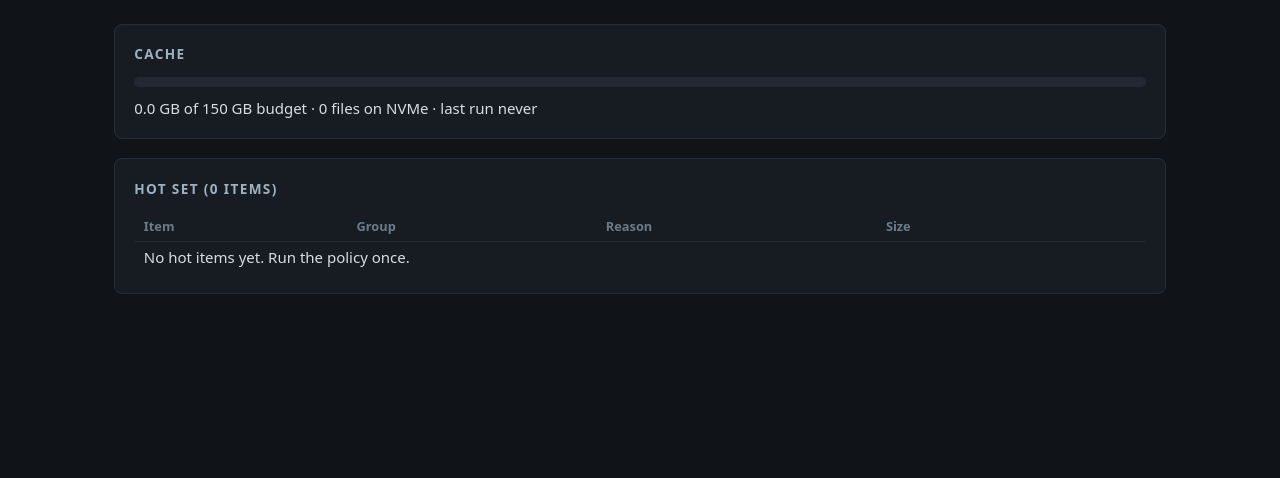
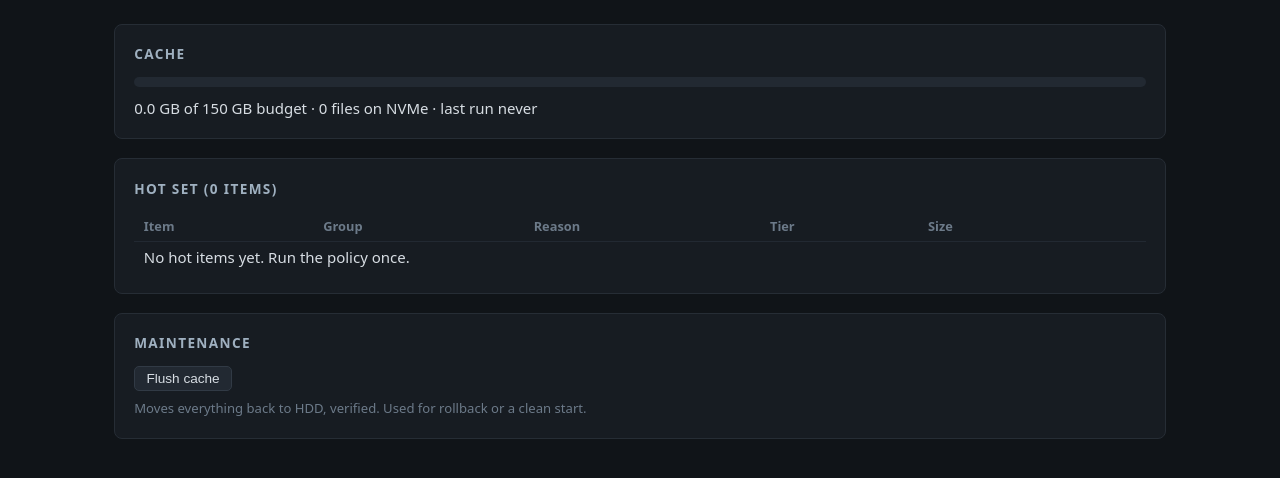
Before and after one commit to m2key1/hotshelf, a FastAPI app: page / in a window 1280 px wide. Shown: the part 52-530 px from the top of the page. Run offline with FastAPI, Linux system fonts and the light colour scheme; data that the repository does not hold is empty.

Commit message:
Tier badges, cache flush, webhook debounce and hit tracking

```diff
--- a/hotshelf/config.py
+++ b/hotshelf/config.py
@@ -22,7 +22,8 @@ DEFAULTS = {
         "users": [],
         "move_sidecars": True,
     },
-    "run": {"interval_minutes": 15, "dry_run": True},
+    "run": {"interval_minutes": 15, "dry_run": True,
+            "webhook_debounce_minutes": 5, "log_keep": 5000},
 }
 
 
--- a/hotshelf/jellyfin.py
+++ b/hotshelf/jellyfin.py
@@ -63,6 +63,11 @@ class Jellyfin:
                 series[sid] = (item.get("SeriesName", sid), played)
         return series
 
+    def item_path(self, item_id):
+        """Branch-relative path of one item by id, or None."""
+        items = self.get("/Items", ids=item_id, Fields="Path").get("Items", [])
+        return self.relpath(items[0].get("Path")) if items else None
+
     def episodes(self, series_id, user_id):
         """Ordered episodes of a series with per-user watch state."""
         items = self.get(
--- a/hotshelf/metrics.py
+++ b/hotshelf/metrics.py
@@ -9,3 +9,5 @@ promotes = Counter("hotshelf_promotes_total", "Files promoted to NVMe")
 demotes = Counter("hotshelf_demotes_total", "Files demoted to HDD")
 moved_bytes = Counter("hotshelf_moved_bytes_total", "Bytes moved in either direction")
 errors = Counter("hotshelf_errors_total", "Failed moves")
+cache_hits = Counter("hotshelf_cache_hits_total", "Playback starts served from NVMe")
+cache_misses = Counter("hotshelf_cache_misses_total", "Playback starts served from HDD")
--- a/hotshelf/runner.py
+++ b/hotshelf/runner.py
@@ -121,10 +121,13 @@ def _run(cfg, state):
         _execute(state, mover.demote, "demote", relpath, snapshot.nvme[relpath], dry, moved)
 
     _update_metrics(cfg, snapshot, moved, dry)
+    promoted_now = {w.relpath for w in promotes} if not dry else set()
     summary = {
         "ts": time.time(), "dry_run": dry, "warnings": warnings, **moved,
         "hot": [{"relpath": w.relpath, "size": w.size, "reason": w.reason,
-                 "group": w.group} for w in wants],
+                 "group": w.group,
+                 "tier": "nvme" if w.relpath in snapshot.nvme or w.relpath in promoted_now
+                 else "hdd"} for w in wants],
         "series": [{"key": s.key, "name": s.name, "last_activity": s.last_activity}
                    for s in snapshot.series],
         "movies": sorted(snapshot.movies),
@@ -134,6 +137,7 @@ def _run(cfg, state):
     state.set_kv("last_run", summary)
     state.log("run", detail=f"promoted={moved['promoted']} demoted={moved['demoted']} "
                             f"failed={moved['failed']} dry_run={dry}")
+    state.prune_log(cfg["run"]["log_keep"])
     return summary
 
 
--- a/hotshelf/state.py
+++ b/hotshelf/state.py
@@ -50,6 +50,12 @@ class State:
                 "SELECT * FROM log ORDER BY rowid DESC LIMIT ?", (limit,)).fetchall()
         return [dict(r) for r in rows]
 
+    def prune_log(self, keep):
+        with self.lock, self.conn:
+            self.conn.execute(
+                "DELETE FROM log WHERE rowid <= "
+                "(SELECT COALESCE(MAX(rowid), 0) FROM log) - ?", (keep,))
+
     def set_kv(self, key, value):
         with self.lock, self.conn:
             self.conn.execute(
--- a/hotshelf/web/app.py
+++ b/hotshelf/web/app.py
@@ -1,5 +1,6 @@
 import os
 import threading
+import time
 from contextlib import asynccontextmanager
 from datetime import datetime, timezone
 
@@ -124,6 +125,7 @@ def settings_save(request: Request,
                   resume: str = Form(), fresh_imports: str = Form(),
                   fresh_keep_days: int = Form(), watched_grace_days: int = Form(),
                   users: str = Form(""), interval_minutes: int = Form(),
+                  webhook_debounce_minutes: int = Form(), log_keep: int = Form(),
                   move_sidecars: str = Form(None), dry_run: str = Form(None),
                   jellyfin_url: str = Form(), union_prefix: str = Form(),
                   api_key: str = Form(""), movies_dir: str = Form(),
@@ -143,7 +145,8 @@ def settings_save(request: Request,
         "move_sidecars": move_sidecars is not None,
     })
     data.setdefault("run", {}).update({
-        "interval_minutes": interval_minutes, "dry_run": dry_run is not None})
+        "interval_minutes": interval_minutes, "dry_run": dry_run is not None,
+        "webhook_debounce_minutes": webhook_debounce_minutes, "log_keep": log_keep})
     jf = data.setdefault("jellyfin", {})
     jf.update({"url": jellyfin_url, "union_prefix": union_prefix})
     if api_key:
@@ -203,10 +206,64 @@ def evict(relpath: str = Form()):
 
 @app.post("/webhook/jellyfin")
 async def jellyfin_webhook(request: Request):
-    """Playback events from Jellyfin trigger an immediate run."""
-    state.log("webhook", detail="jellyfin event")
-    threading.Thread(target=scheduled_run, daemon=True).start()
+    """Playback events: count cache hit or miss, then run policy (debounced)."""
+    try:
+        payload = await request.json()
+    except Exception:
+        payload = {}
+    _count_hit(payload.get("ItemId"))
+    last = state.get_kv("last_run", {}).get("ts", 0)
+    debounce = cfg["run"]["webhook_debounce_minutes"] * 60
+    if time.time() - last > debounce:
+        state.log("webhook", detail="jellyfin event, run triggered")
+        threading.Thread(target=scheduled_run, daemon=True).start()
+    else:
+        state.log("webhook", detail="jellyfin event, debounced")
     return {"ok": True}
+
+
+def _count_hit(item_id):
+    """Best-effort: was this playback served from NVMe?"""
+    if not item_id:
+        return
+    from .. import metrics
+    from ..jellyfin import Jellyfin
+    try:
+        jf = Jellyfin(cfg["jellyfin"]["url"], cfg["jellyfin"]["api_key"],
+                      cfg["jellyfin"]["union_prefix"])
+        relpath = jf.item_path(item_id)
+        if not relpath:
+            return
+        if os.path.exists(os.path.join(cfg["branches"]["nvme"], relpath)):
+            metrics.cache_hits.inc()
+        else:
+            metrics.cache_misses.inc()
+    except Exception:
+        pass
+
+
+@app.post("/flush")
+def flush():
+    """Demote everything on NVMe, for rollback or a fresh start."""
+    from ..library import scan
+    from ..mover import Mover
+    files = scan(cfg["branches"]["nvme"], cfg["library"]["video_exts"])
+    if cfg["run"]["dry_run"]:
+        for relpath in sorted(files):
+            state.log("would demote", relpath, files[relpath][0], detail="flush")
+        return RedirectResponse("/log", status_code=303)
+    mover = Mover(cfg["branches"]["nvme"], cfg["branches"]["hdd"],
+                  cfg["policy"]["move_sidecars"],
+                  cfg["mover"]["verify"], cfg["mover"]["free_space_margin_gb"])
+    def work():
+        for relpath in sorted(files):
+            try:
+                mover.demote(relpath)
+                state.log("demote", relpath, files[relpath][0], detail="flush")
+            except OSError as exc:
+                state.log("demote", relpath, ok=False, detail=str(exc))
+    threading.Thread(target=work, daemon=True).start()
+    return RedirectResponse("/log", status_code=303)
 
 
 @app.get("/metrics")
--- a/hotshelf/web/static/style.css
+++ b/hotshelf/web/static/style.css
@@ -51,3 +51,4 @@ details form { margin-top: 0.8rem; }
 .desc { color: #5d6b7a; font-size: 0.75rem; line-height: 1.35; }
 .settings label.check { flex-wrap: wrap; }
 .settings label.check .desc { flex-basis: 100%; margin-left: 1.6rem; }
+.badge.pending { background: #3a3325; color: #d8c69a; }
--- a/hotshelf/web/templates/config.html
+++ b/hotshelf/web/templates/config.html
@@ -86,6 +86,10 @@
       <legend>Run</legend>
       {% call field("Interval (minutes)", "Time between automatic policy runs.") %}
         <input type="number" name="interval_minutes" value="{{ cfg.run.interval_minutes }}" min="1">{% endcall %}
+      {% call field("Webhook debounce (minutes)", "Ignore playback events this soon after a run.") %}
+        <input type="number" name="webhook_debounce_minutes" value="{{ cfg.run.webhook_debounce_minutes }}" min="0">{% endcall %}
+      {% call field("Log entries kept", "Older activity log entries are pruned.") %}
+        <input type="number" name="log_keep" value="{{ cfg.run.log_keep }}" min="100">{% endcall %}
       <label class="check">
         <input type="checkbox" name="dry_run" {{ "checked" if cfg.run.dry_run }}> Dry run
         <span class="desc">Log intended moves without touching any files.</span></label>
--- a/hotshelf/web/templates/status.html
+++ b/hotshelf/web/templates/status.html
@@ -14,12 +14,14 @@
 <section class="card">
   <h2>Hot set ({{ hot | length }} items)</h2>
   <table>
-    <tr><th>Item</th><th>Group</th><th>Reason</th><th>Size</th><th></th></tr>
+    <tr><th>Item</th><th>Group</th><th>Reason</th><th>Tier</th><th>Size</th><th></th></tr>
     {% for item in hot %}
     <tr>
       <td class="path">{{ item.relpath }}</td>
       <td>{{ item.group }}{% if item.group in pinned %} <span class="badge">pin</span>{% endif %}</td>
       <td>{{ item.reason }}</td>
+      <td>{% if item.get("tier") == "nvme" %}<span class="badge">NVMe</span>
+          {% else %}<span class="badge pending">HDD</span>{% endif %}</td>
       <td>{{ item.size | gb }} GB</td>
       <td>
         <form method="post" action="/evict">
@@ -29,8 +31,16 @@
       </td>
     </tr>
     {% else %}
-    <tr><td colspan="5">No hot items yet. Run the policy once.</td></tr>
+    <tr><td colspan="6">No hot items yet. Run the policy once.</td></tr>
     {% endfor %}
   </table>
 </section>
+<section class="card">
+  <h2>Maintenance</h2>
+  <form method="post" action="/flush"
+        onsubmit="return confirm('Demote every file on NVMe back to HDD?')">
+    <button type="submit">Flush cache</button>
+  </form>
+  <p class="hint">Moves everything back to HDD, verified. Used for rollback or a clean start.</p>
+</section>
 {% endblock %}
```
